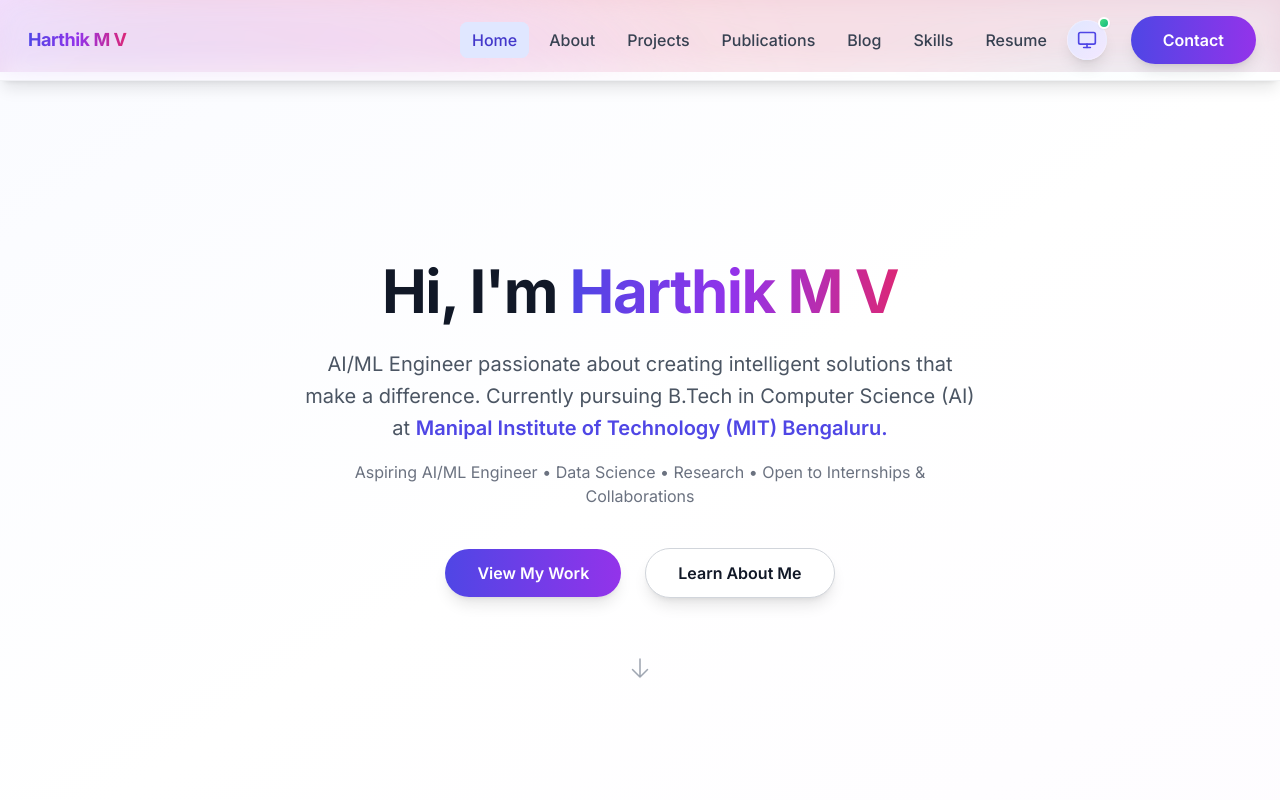
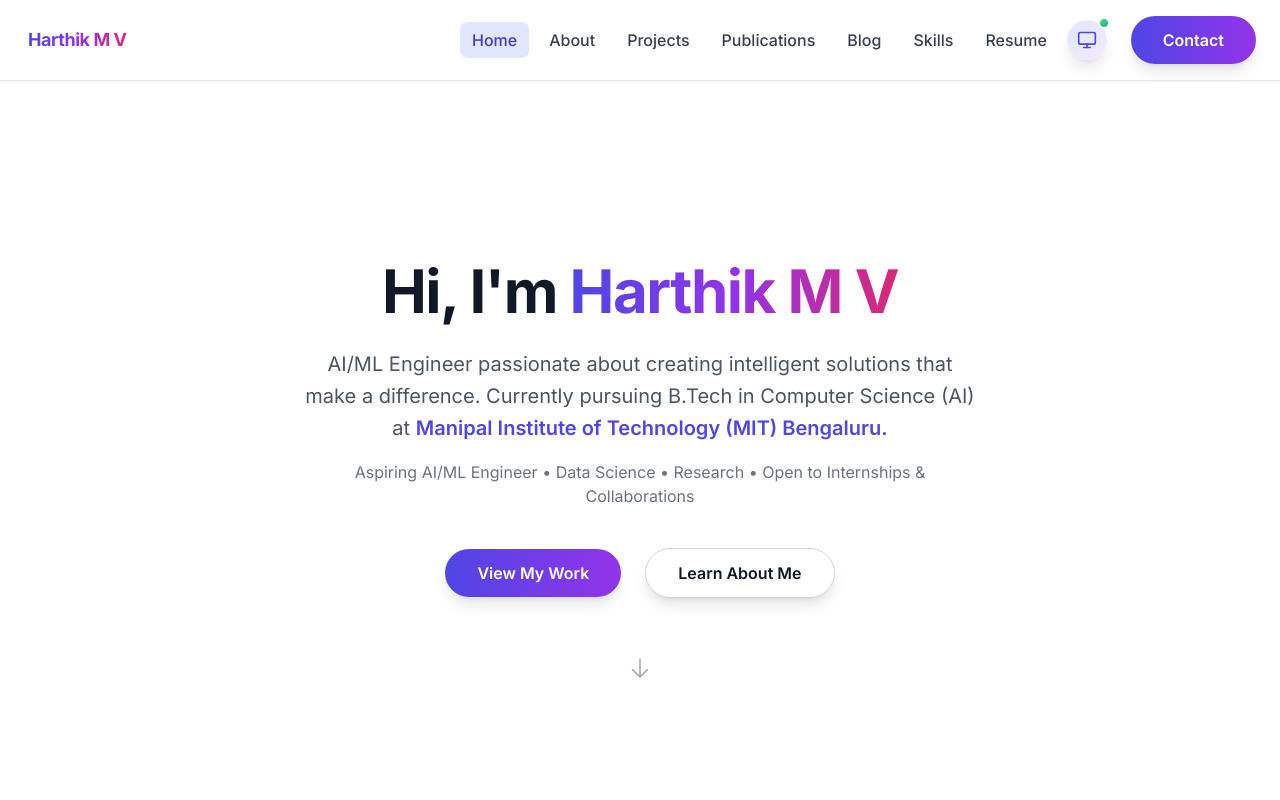
Before and after one commit to Harthik777/portfolio-website, a Next.js app: page / in a window 1280 px wide. Shown: the top 800 px of the page. Built offline with nearby package versions, Linux system fonts and the light colour scheme.

Commit message:
feat: Remove glassmorphism effects for clean, harmonious design - Remove all backdrop-blur and glass effects from navbar and homepage - Replace glassmorphism with clean solid backgrounds

```diff
--- a/src/app/layout.tsx
+++ b/src/app/layout.tsx
@@ -116,15 +116,8 @@ export default function RootLayout({
         <link rel="manifest" href="/manifest.json" />
       </head>
       <body
-        className={`${inter.className} custom-scrollbar theme-transition flex min-h-screen flex-col bg-transparent font-sans antialiased`}
+        className={`${inter.className} custom-scrollbar theme-transition flex min-h-screen flex-col bg-white dark:bg-gray-900 font-sans antialiased`}
       >
-        {/* Glassmorphism animated background - global */}
-        <div className="fixed inset-0 -z-10 overflow-hidden pointer-events-none select-none">
-          <div className="absolute inset-0 bg-white/15 dark:bg-[#181926cc] backdrop-blur-2xl transition-colors duration-700" />
-          <div className="absolute left-[-10vw] top-[-10vh] w-[60vw] h-[60vw] bg-gradient-to-tr from-blue-400 via-violet-400 to-pink-400 opacity-70 rounded-full filter blur-3xl animate-blob1 mix-blend-screen" />
-          <div className="absolute right-[-12vw] top-[20vh] w-[55vw] h-[55vw] bg-gradient-to-br from-teal-300 via-cyan-400 to-blue-400 opacity-60 rounded-full filter blur-2xl animate-blob2 mix-blend-screen" />
-          <div className="absolute left-[20vw] bottom-[-10vh] w-[50vw] h-[50vw] bg-gradient-to-tr from-pink-400 via-orange-300 to-yellow-200 opacity-50 rounded-full filter blur-2xl animate-blob3 mix-blend-screen" />
-        </div>
         <ErrorBoundary>
           <ThemeProvider>
             <MobileOptimizer />
--- a/src/app/page.tsx
+++ b/src/app/page.tsx
@@ -34,10 +34,6 @@ function HeroSection() {
   return (
     <section className="relative flex min-h-screen items-center justify-center overflow-hidden">
       <div className="w-full px-4 sm:px-6 lg:px-8">
-
-        {/* Simple background gradient - optimized for both themes */}
-        <div className="absolute inset-0 z-0 bg-gradient-to-br from-indigo-50/30 via-white/20 to-purple-50/30 dark:from-gray-900/60 dark:via-gray-800/40 dark:to-indigo-900/60"></div>
-
         <div className="relative z-30 mx-auto max-w-7xl w-full">
           <motion.div
             initial="initial"
@@ -206,16 +202,6 @@ function WhatIDoSection() {
 export default function Home() {
   return (
     <div className="min-h-screen relative bg-white dark:bg-gradient-to-br dark:from-gray-900 dark:via-gray-800 dark:to-gray-900">
-      {/* Visually prominent glassmorphism animated background */}
-      <div className="fixed inset-0 -z-10 overflow-hidden pointer-events-none select-none">
-        {/* Blurred glass layer for depth */}
-        <div className="absolute inset-0 bg-white/15 dark:bg-[#181926cc] backdrop-blur-2xl transition-colors duration-700" />
-        {/* More visible, larger, animated blobs */}
-        <div className="absolute left-[-10vw] top-[-10vh] w-[60vw] h-[60vw] bg-gradient-to-tr from-blue-400 via-violet-400 to-pink-400 opacity-70 rounded-full filter blur-3xl animate-blob1 mix-blend-screen" />
-        <div className="absolute right-[-12vw] top-[20vh] w-[55vw] h-[55vw] bg-gradient-to-br from-teal-300 via-cyan-400 to-blue-400 opacity-60 rounded-full filter blur-2xl animate-blob2 mix-blend-screen" />
-        <div className="absolute left-[20vw] bottom-[-10vh] w-[50vw] h-[50vw] bg-gradient-to-tr from-pink-400 via-orange-300 to-yellow-200 opacity-50 rounded-full filter blur-2xl animate-blob3 mix-blend-screen" />
-      </div>
-
       <Suspense fallback={<LoadingSpinner />}>
         <HeroSection />
         <WhatIDoSection />
--- a/src/components/Navbar.tsx
+++ b/src/components/Navbar.tsx
@@ -56,7 +56,7 @@ export function Navbar() {
   }, []);
 
   return (
-    <>      <header className="fixed inset-x-0 top-0 z-50 border-b border-gray-200/50 bg-white/80 shadow-lg backdrop-blur-md dark:border-gray-700/50 dark:bg-gray-900/80 supports-[backdrop-filter]:bg-white/60 supports-[backdrop-filter]:dark:bg-gray-900/60">
+    <>      <header className="fixed inset-x-0 top-0 z-50 border-b border-gray-200 bg-white shadow-sm dark:border-gray-700 dark:bg-gray-900">
         <nav
           className="mx-auto flex max-w-7xl items-center justify-between px-4 xs:px-6 sm:px-8 md:px-12 lg:px-16 xl:px-20 2xl:px-24 py-3 xs:py-4 sm:py-5"
           aria-label="Global navigation"
@@ -172,7 +172,7 @@ export function Navbar() {
               initial={{ opacity: 0 }}
               animate={{ opacity: 1 }}
               exit={{ opacity: 0 }}
-              className="fixed inset-0 z-40 bg-black/50 backdrop-blur-sm lg:hidden"
+              className="fixed inset-0 z-40 bg-black/50 lg:hidden"
               onClick={closeMobileMenu}
               aria-hidden="true"
             />            {/* Menu panel */}
@@ -182,7 +182,7 @@ export function Navbar() {
               exit="exit"
               variants={mobileMenuVariants}
               transition={{ duration: 0.2 }}
-              className="fixed inset-y-0 right-0 z-50 w-full overflow-y-auto bg-white/95 backdrop-blur-md px-4 xs:px-6 py-4 xs:py-6 dark:bg-gray-900/95 sm:max-w-sm sm:ring-1 sm:ring-gray-900/10 dark:sm:ring-gray-700/50 lg:hidden border-l border-gray-200/50 dark:border-gray-700/50"
+              className="fixed inset-y-0 right-0 z-50 w-full overflow-y-auto bg-white px-4 xs:px-6 py-4 xs:py-6 dark:bg-gray-900 sm:max-w-sm sm:ring-1 sm:ring-gray-900/10 dark:sm:ring-gray-700/50 lg:hidden border-l border-gray-200 dark:border-gray-700"
             >
               <div className="flex items-center justify-between mb-6">
                 <Link
```
